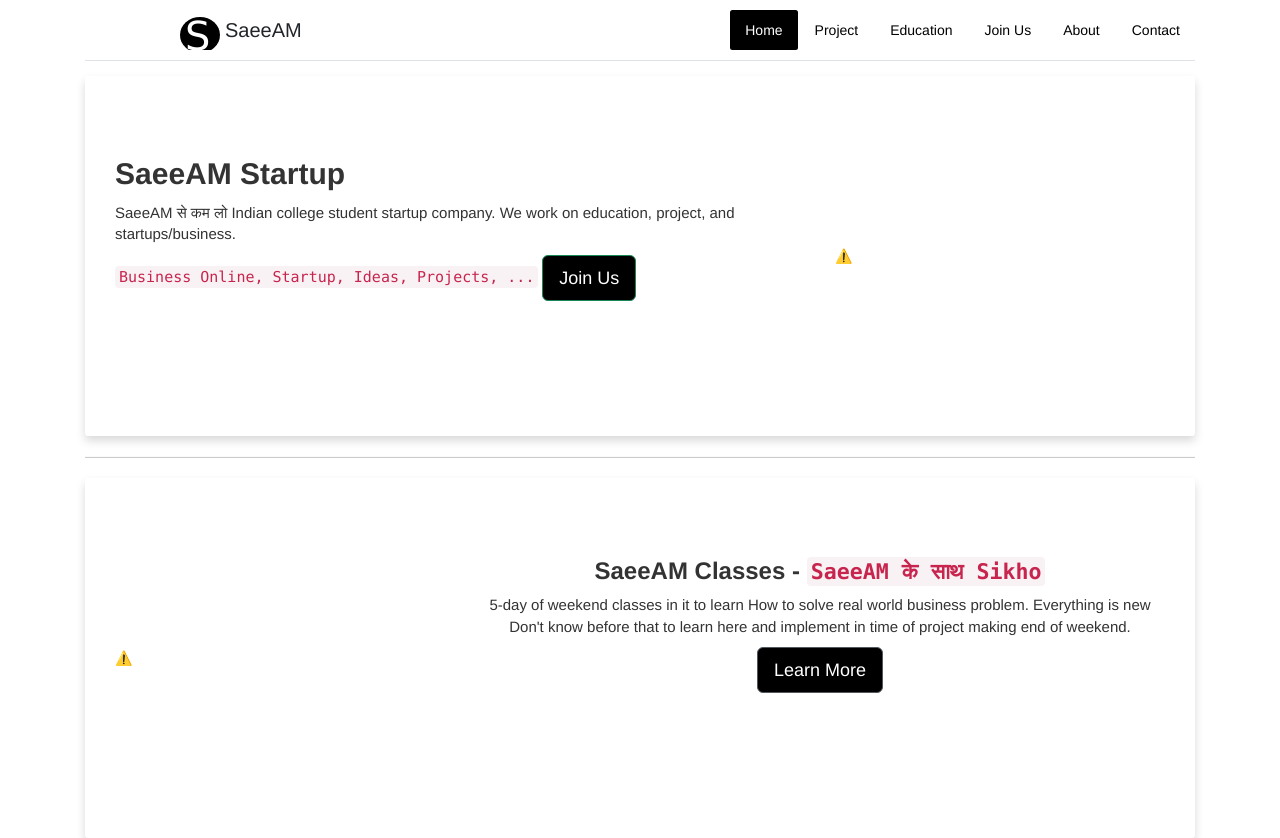
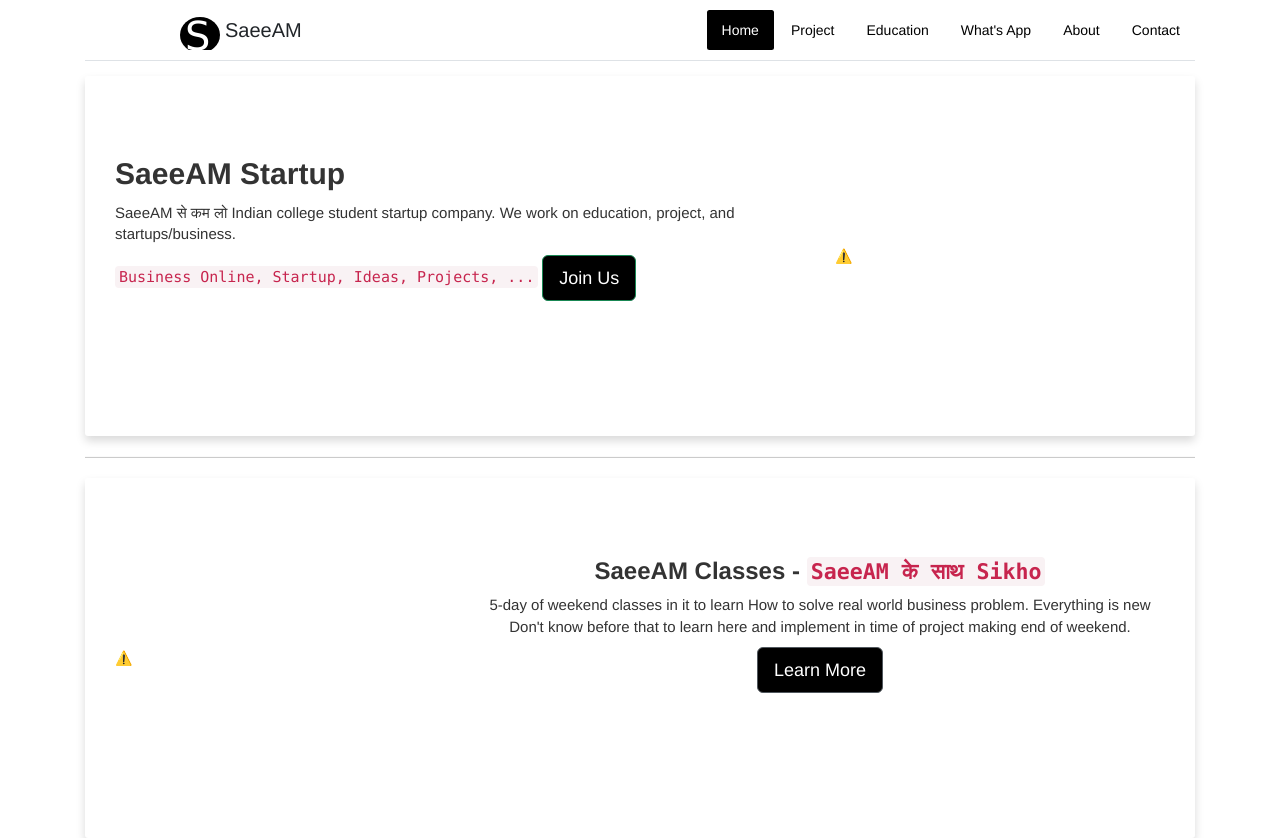
Before and after one commit to shivamkumarsingh28/saeeam.github.io, a plain HTML site: page index.html in a window 1280 px wide. Shown: the top 838 px of the page. Drawn offline with nearby package versions, Linux system fonts and the light colour scheme; no server answers.

Commit message:
Update index.html

```diff
--- a/index.html
+++ b/index.html
@@ -40,7 +40,7 @@
         <li class="nav-item"><a href="/" class="nav-link" style='color:white; background: black;' aria-current="page">Home</a></li>
         <li class="nav-item"><a href="project.html" class="nav-link" style='color:black'>Project</a></li>
         <li class="nav-item"><a href="class.html" class="nav-link" style='color:black'>Education</a></li>
-        <li class="nav-item"><a href="/#myjoin" class="nav-link" style='color:black'>Join Us</a></li>
+        <li class="nav-item"><a href="https://chat.whatsapp.com/KvqQTGzvYp405hofDsHyuO" target="_blanks" class="nav-link" style='color:black'>What's App</a></li>
         <li class="nav-item"><a href="/#about" class="nav-link" style='color:black'>About</a></li>
         <li class="nav-item"><a href="/#contact" class="nav-link" style='color:black'>Contact</a></li>
       </ul>
```
